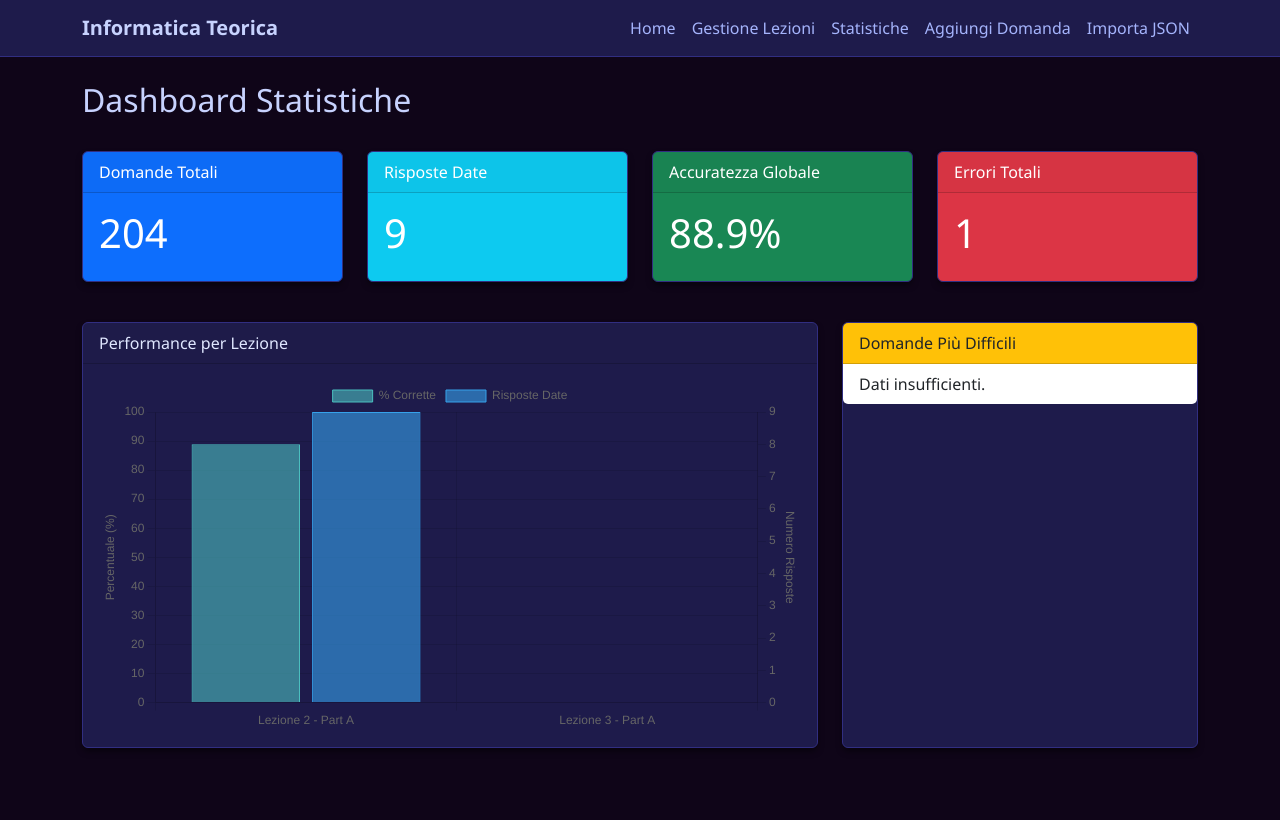
After one commit to alfredoFaro98/teoricaQuiz, a Django app: page /stats/ in a window 1280 px wide. The commit adds this page. Run offline with Django 5.2, Linux system fonts and the light colour scheme; data comes from the database, SQL or seed files in the repository; both versions use the stored data as it was after the commit.

Commit message:
aggiunta pagina delle statistiche

```diff
--- a/quiz/templates/quiz/base.html
+++ b/quiz/templates/quiz/base.html
@@ -7,6 +7,7 @@
     <meta name="viewport" content="width=device-width, initial-scale=1.0">
     <title>Informatica Teorica Quiz</title>
     <link href="https://cdn.jsdelivr.net/npm/bootstrap@5.3.0/dist/css/bootstrap.min.css" rel="stylesheet">
+    <script src="https://cdn.jsdelivr.net/npm/chart.js"></script>
     <link href="{% static 'quiz/styles.css' %}" rel="stylesheet">
 </head>
 
@@ -26,6 +27,9 @@
                         <a class="nav-link" href="{% url 'lecture_list' %}">Gestione Lezioni</a>
                     </li>
                     <li class="nav-item">
+                        <a class="nav-link" href="{% url 'stats_global' %}">Statistiche</a>
+                    </li>
+                    <li class="nav-item">
                         <a class="nav-link" href="{% url 'question_create_generic' %}">Aggiungi Domanda</a>
                     </li>
                     <li class="nav-item">
@@ -41,6 +45,7 @@
     </div>
 
     <script src="https://cdn.jsdelivr.net/npm/bootstrap@5.3.0/dist/js/bootstrap.bundle.min.js"></script>
+    {% block scripts %}{% endblock %}
 </body>
 
 </html>
--- /dev/null
+++ b/quiz/templates/quiz/stats.html
@@ -0,0 +1,129 @@
+{% extends 'quiz/base.html' %}
+
+{% block content %}
+<div class="row mb-4">
+    <div class="col-12">
+        <h2>Dashboard Statistiche</h2>
+    </div>
+</div>
+
+<!-- Global Counters -->
+<div class="row mb-4">
+    <div class="col-md-3">
+        <div class="card text-white bg-primary mb-3">
+            <div class="card-header">Domande Totali</div>
+            <div class="card-body">
+                <h1 class="card-title">{{ total_questions }}</h1>
+            </div>
+        </div>
+    </div>
+    <div class="col-md-3">
+        <div class="card text-white bg-info mb-3">
+            <div class="card-header">Risposte Date</div>
+            <div class="card-body">
+                <h1 class="card-title">{{ total_answered }}</h1>
+            </div>
+        </div>
+    </div>
+    <div class="col-md-3">
+        <div class="card text-white bg-success mb-3">
+            <div class="card-header">Accuratezza Globale</div>
+            <div class="card-body">
+                <h1 class="card-title">{{ global_accuracy }}%</h1>
+            </div>
+        </div>
+    </div>
+    <div class="col-md-3">
+        <div class="card text-white bg-danger mb-3">
+            <div class="card-header">Errori Totali</div>
+            <div class="card-body">
+                <h1 class="card-title">{{ total_wrong }}</h1>
+            </div>
+        </div>
+    </div>
+</div>
+
+<div class="row">
+    <!-- Lecture Performance Chart -->
+    <div class="col-md-8 mb-4">
+        <div class="card h-100">
+            <div class="card-header">Performance per Lezione</div>
+            <div class="card-body">
+                <canvas id="lectureChart"></canvas>
+            </div>
+        </div>
+    </div>
+
+    <!-- Hardest Questions -->
+    <div class="col-md-4 mb-4">
+        <div class="card h-100">
+            <div class="card-header bg-warning text-dark">Domande Più Difficili</div>
+            <ul class="list-group list-group-flush">
+                {% for q in hardest_questions %}
+                <li class="list-group-item d-flex justify-content-between align-items-center">
+                    <span class="text-truncate" style="max-width: 200px;" title="{{ q.text }}">{{ q.text }}</span>
+                    <span class="badge bg-danger rounded-pill">{{ q.accuracy|floatformat:1 }}%</span>
+                </li>
+                {% empty %}
+                <li class="list-group-item">Dati insufficienti.</li>
+                {% endfor %}
+            </ul>
+        </div>
+    </div>
+</div>
+
+<script>
+    const ctx = document.getElementById('lectureChart').getContext('2d');
+
+    // Prepare data from Django context
+    const labels = [{% for item in lecture_stats %}"{{ item.title|escapejs }}",{% endfor %}];
+    const dataAccuracy = [{% for item in lecture_stats %}{{ item.accuracy }},{% endfor %}];
+    const dataAnswered = [{% for item in lecture_stats %}{{ item.answered }},{% endfor %}];
+
+    new Chart(ctx, {
+        type: 'bar',
+        data: {
+            labels: labels,
+            datasets: [{
+                label: '% Corrette',
+                data: dataAccuracy,
+                backgroundColor: 'rgba(75, 192, 192, 0.6)',
+                borderColor: 'rgba(75, 192, 192, 1)',
+                borderWidth: 1,
+                yAxisID: 'y'
+            }, {
+                label: 'Risposte Date',
+                data: dataAnswered,
+                backgroundColor: 'rgba(54, 162, 235, 0.6)',
+                borderColor: 'rgba(54, 162, 235, 1)',
+                borderWidth: 1,
+                yAxisID: 'y1'
+            }]
+        },
+        options: {
+            responsive: true,
+            scales: {
+                y: {
+                    beginAtZero: true,
+                    max: 100,
+                    title: {
+                        display: true,
+                        text: 'Percentuale (%)'
+                    }
+                },
+                y1: {
+                    beginAtZero: true,
+                    position: 'right',
+                    title: {
+                        display: true,
+                        text: 'Numero Risposte'
+                    },
+                    grid: {
+                        drawOnChartArea: false
+                    }
+                }
+            }
+        }
+    });
+</script>
+{% endblock %}
--- a/quiz/urls.py
+++ b/quiz/urls.py
@@ -24,4 +24,7 @@ urlpatterns = [
     path('quiz/lecture/<int:lecture_id>/', views.quiz_start_lecture, name='quiz_start_lecture'),
     path('quiz/run/', views.quiz_question, name='quiz_question'),
     path('quiz/summary/', views.quiz_summary, name='quiz_summary'),
+
+    # Stats
+    path('stats/', views.stats_global, name='stats_global'),
 ]
--- a/quiz/views.py
+++ b/quiz/views.py
@@ -1,6 +1,6 @@
 from django.shortcuts import render, get_object_or_404, redirect
 import django.http
-from django.db.models import F
+from django.db.models import F, Sum, ExpressionWrapper, FloatField
 from django.contrib import messages
 from .models import Lecture, Question, AnswerOption
 from .forms import LectureForm, QuestionForm, QuestionImportForm
@@ -27,7 +27,34 @@ def lecture_list(request):
 def lecture_detail(request, lecture_id):
     lecture = get_object_or_404(Lecture, pk=lecture_id)
     questions = lecture.questions.all()
-    return render(request, 'quiz/lecture_detail.html', {'lecture': lecture, 'questions': questions})
+
+    # Calculate stats for this lecture
+    stats = questions.aggregate(
+        answered=Sum('times_answered'),
+        correct=Sum('times_correct'),
+        wrong=Sum('times_wrong')
+    )
+
+    answered = stats['answered'] or 0
+    correct = stats['correct'] or 0
+    wrong = stats['wrong'] or 0
+
+    accuracy = 0
+    if answered > 0:
+        accuracy = (correct / answered) * 100
+
+    lecture_stats = {
+        'answered': answered,
+        'correct': correct,
+        'wrong': wrong,
+        'accuracy': round(accuracy, 1)
+    }
+
+    return render(request, 'quiz/lecture_detail.html', {
+        'lecture': lecture,
+        'questions': questions,
+        'stats': lecture_stats
+    })
 
 def lecture_create(request):
     if request.method == 'POST':
@@ -309,3 +336,59 @@ def lecture_export_json(request, lecture_id):
     response = django.http.JsonResponse(export_data, json_dumps_params={'indent': 4})
     response['Content-Disposition'] = f'attachment; filename="lecture_{lecture.id}_questions.json"'
     return response
+
+def stats_global(request):
+    # Global Stats
+    total_questions = Question.objects.count()
+    agg_stats = Question.objects.aggregate(
+        total_answered=Sum('times_answered'),
+        total_correct=Sum('times_correct'),
+        total_wrong=Sum('times_wrong')
+    )
+
+    # Handle None values if no questions answered yet
+    total_answered = agg_stats['total_answered'] or 0
+    total_correct = agg_stats['total_correct'] or 0
+    total_wrong = agg_stats['total_wrong'] or 0
+
+    global_accuracy = 0
+    if total_answered > 0:
+        global_accuracy = (total_correct / total_answered) * 100
+
+    # Per-Lecture Stats
+    lectures = Lecture.objects.annotate(
+        l_answered=Sum('questions__times_answered'),
+        l_correct=Sum('questions__times_correct')
+    ).order_by('title')
+
+    lecture_stats = []
+    for lec in lectures:
+        l_ans = lec.l_answered or 0
+        l_corr = lec.l_correct or 0
+        accuracy = 0
+        if l_ans > 0:
+            accuracy = (l_corr / l_ans) * 100
+        lecture_stats.append({
+            'title': lec.title,
+            'accuracy': round(accuracy, 1),
+            'answered': l_ans
+        })
+
+    # Hardest Questions (min 3 attempts to be significant)
+    hardest_questions = Question.objects.filter(times_answered__gte=3).annotate(
+        accuracy=ExpressionWrapper(
+            F('times_correct') * 100.0 / F('times_answered'),
+            output_field=FloatField()
+        )
+    ).order_by('accuracy')[:5]
+
+    context = {
+        'total_questions': total_questions,
+        'total_answered': total_answered,
+        'total_correct': total_correct,
+        'total_wrong': total_wrong,
+        'global_accuracy': round(global_accuracy, 1),
+        'lecture_stats': lecture_stats,
+        'hardest_questions': hardest_questions
+    }
+    return render(request, 'quiz/stats.html', context)
```
Also changed, not shown: quiz/templates/quiz/lecture_detail.html (+47 -2 lines), db.sqlite3.
